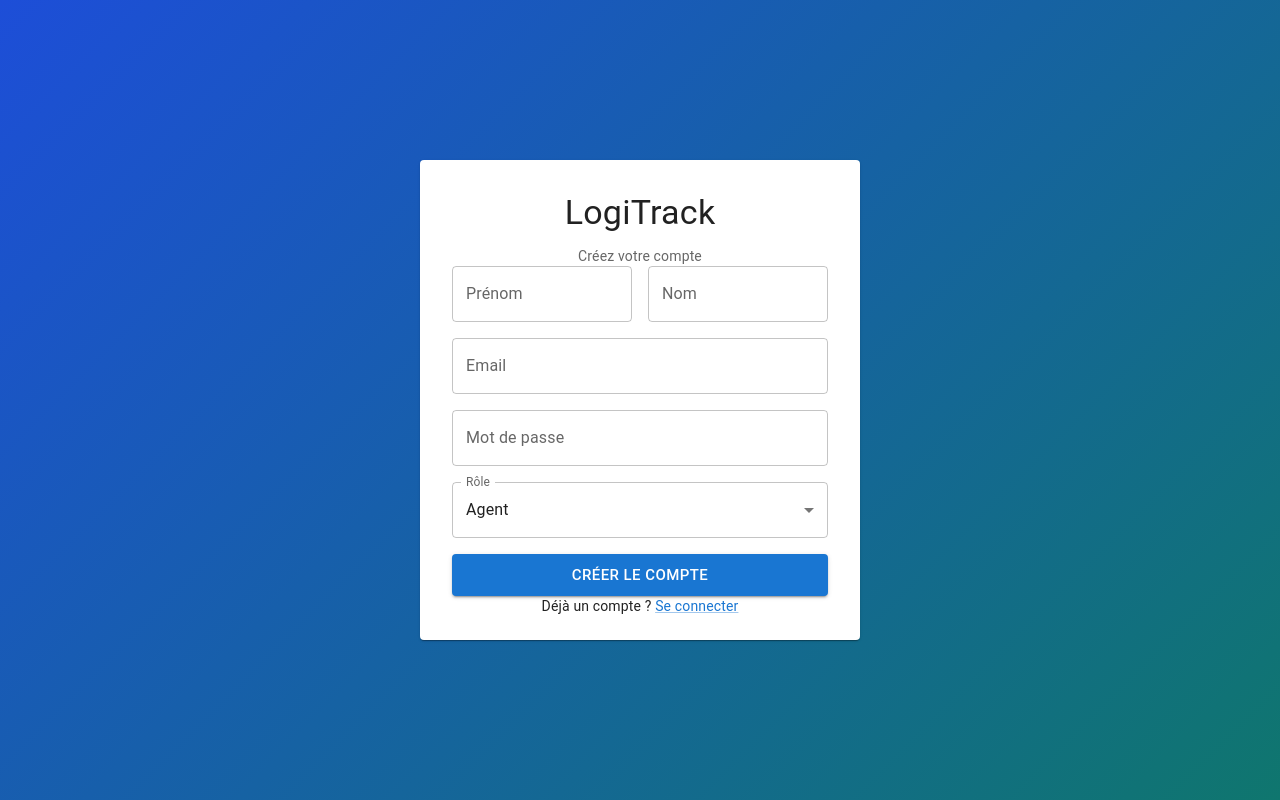
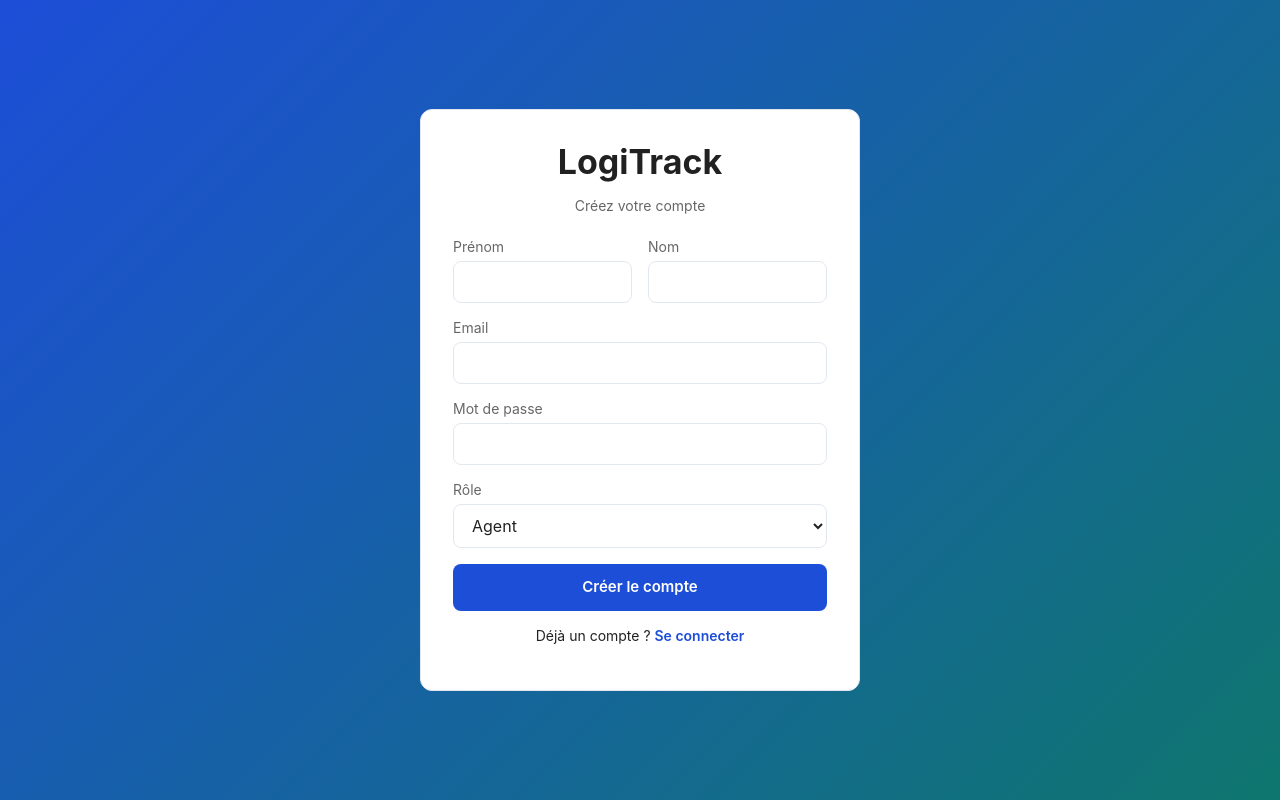
Before and after one commit to noha20009/projet-logitrack, a React (Vite) app in the folder frontend/: page /register in a window 1280 px wide. Built offline with nearby package versions, Linux system fonts and the light colour scheme.

Commit message:
ajoute style des pages de connexion et inscription

```diff
--- a/frontend/src/index.css
+++ b/frontend/src/index.css
@@ -45,6 +45,15 @@ body {
 a {
   text-decoration: none;
   color: inherit;
+}
+
+.auth-link {
+  color: var(--primary);
+  font-weight: 600;
+}
+
+.auth-link:hover {
+  text-decoration: underline;
 }
 
 h1,
--- a/frontend/src/pages/auth/Login.css
+++ b/frontend/src/pages/auth/Login.css
@@ -12,12 +12,16 @@
   max-width: 440px;
 }
 
-.login-card-content.MuiCardContent-root {
+.login-card-content {
   padding: 32px;
 }
 
+.login-title {
+  text-align: center;
+  margin-bottom: 4px;
+}
+
 .login-subtitle {
-  color: rgba(0, 0, 0, 0.6);
   text-align: center;
   margin-bottom: 24px;
 }
--- a/frontend/src/pages/auth/Login.jsx
+++ b/frontend/src/pages/auth/Login.jsx
@@ -1,6 +1,5 @@
 import { useState } from 'react'
-import { Alert, Box, Button, Card, CardContent, Link, TextField, Typography } from '@mui/material'
-import { Link as RouterLink, useLocation, useNavigate } from 'react-router-dom'
+import { Link, useLocation, useNavigate } from 'react-router-dom'
 import { useAuth } from '../../context/AuthContext'
 import './Login.css'
 
@@ -49,56 +48,52 @@ export default function Login() {
   }
 
   return (
-    <Box className="login-bg">
-      <Card className="login-card">
-        <CardContent className="login-card-content">
-          <Typography variant="h4" align="center" gutterBottom>
-            LogiTrack
-          </Typography>
-          <Typography variant="body2" className="login-subtitle">
-            Connectez-vous à votre espace
-          </Typography>
+    <div className="login-bg">
+      <div className="ui-card login-card">
+        <div className="login-card-content">
+          <h1 className="page-title login-title">LogiTrack</h1>
+          <p className="subtitle login-subtitle">Connectez-vous à votre espace</p>
 
-          {error && (
-            <Alert severity="error" className="login-error">
-              {error}
-            </Alert>
-          )}
+          {error && <div className="alert alert--error login-error">{error}</div>}
 
           <form onSubmit={onSubmit} noValidate>
             <div className="login-fields">
-              <TextField
-                label="Email"
+              <div className={`field${errors.email ? ' field--error' : ''}`}>
+                <label htmlFor="login-email">Email</label>
+                <input
+                  id="login-email"
                   type="email"
                   name="email"
                   value={form.email}
                   onChange={handleChange}
-                error={Boolean(errors.email)}
-                helperText={errors.email}
                 />
-              <TextField
-                label="Mot de passe"
+                {errors.email && <span className="field-helper field-helper--error">{errors.email}</span>}
+              </div>
+              <div className={`field${errors.password ? ' field--error' : ''}`}>
+                <label htmlFor="login-password">Mot de passe</label>
+                <input
+                  id="login-password"
                   type="password"
                   name="password"
                   value={form.password}
                   onChange={handleChange}
-                error={Boolean(errors.password)}
-                helperText={errors.password}
                 />
-              <Button type="submit" variant="contained" size="large" disabled={submitting}>
+                {errors.password && <span className="field-helper field-helper--error">{errors.password}</span>}
+              </div>
+              <button type="submit" className="btn btn--primary btn--lg" disabled={submitting}>
                 {submitting ? 'Connexion...' : 'Se connecter'}
-              </Button>
+              </button>
             </div>
           </form>
 
-          <Typography variant="body2" className="login-links">
+          <p className="login-links">
             Pas encore de compte ?{' '}
-            <Link component={RouterLink} to="/register">
+            <Link to="/register" className="auth-link">
               S'inscrire
             </Link>
-          </Typography>
-        </CardContent>
-      </Card>
-    </Box>
+          </p>
+        </div>
+      </div>
+    </div>
   )
 }
--- a/frontend/src/pages/auth/Register.css
+++ b/frontend/src/pages/auth/Register.css
@@ -12,12 +12,16 @@
   max-width: 440px;
 }
 
-.register-card-content.MuiCardContent-root {
+.register-card-content {
   padding: 32px;
 }
 
+.register-title {
+  text-align: center;
+  margin-bottom: 4px;
+}
+
 .register-subtitle {
-  color: rgba(0, 0, 0, 0.6);
   text-align: center;
   margin-bottom: 24px;
 }
--- a/frontend/src/pages/auth/Register.jsx
+++ b/frontend/src/pages/auth/Register.jsx
@@ -1,6 +1,5 @@
 import { useState } from 'react'
-import { Alert, Box, Button, Card, CardContent, Link, MenuItem, TextField, Typography } from '@mui/material'
-import { Link as RouterLink, useNavigate } from 'react-router-dom'
+import { Link, useNavigate } from 'react-router-dom'
 import { useAuth } from '../../context/AuthContext'
 import { ROLE_LABELS, ROLES } from '../../utils/constants'
 import './Register.css'
@@ -58,90 +57,66 @@ export default function Register() {
     }
   }
 
+  const fieldClass = (name) => `field${errors[name] ? ' field--error' : ''}`
+
   return (
-    <Box className="register-bg">
-      <Card className="register-card">
-        <CardContent className="register-card-content">
-          <Typography variant="h4" align="center" gutterBottom>
-            LogiTrack
-          </Typography>
-          <Typography variant="body2" className="register-subtitle">
-            Créez votre compte
-          </Typography>
+    <div className="register-bg">
+      <div className="ui-card register-card">
+        <div className="register-card-content">
+          <h1 className="page-title register-title">LogiTrack</h1>
+          <p className="subtitle register-subtitle">Créez votre compte</p>
 
-          {error && (
-            <Alert severity="error" className="register-error">
-              {error}
-            </Alert>
-          )}
+          {error && <div className="alert alert--error register-error">{error}</div>}
 
           <form onSubmit={onSubmit} noValidate>
             <div className="register-fields">
               <div className="register-name-row">
-                <TextField
-                  label="Prénom"
-                  name="prenom"
-                  value={form.prenom}
-                  onChange={handleChange}
-                  error={Boolean(errors.prenom)}
-                  helperText={errors.prenom}
-                />
-                <TextField
-                  label="Nom"
-                  name="nom"
-                  value={form.nom}
-                  onChange={handleChange}
-                  error={Boolean(errors.nom)}
-                  helperText={errors.nom}
-                />
+                <div className={fieldClass('prenom')}>
+                  <label htmlFor="register-prenom">Prénom</label>
+                  <input id="register-prenom" name="prenom" value={form.prenom} onChange={handleChange} />
+                  {errors.prenom && <span className="field-helper field-helper--error">{errors.prenom}</span>}
+                </div>
+                <div className={fieldClass('nom')}>
+                  <label htmlFor="register-nom">Nom</label>
+                  <input id="register-nom" name="nom" value={form.nom} onChange={handleChange} />
+                  {errors.nom && <span className="field-helper field-helper--error">{errors.nom}</span>}
+                </div>
               </div>
-              <TextField
-                label="Email"
-                type="email"
-                name="email"
-                value={form.email}
-                onChange={handleChange}
-                error={Boolean(errors.email)}
-                helperText={errors.email}
-              />
-              <TextField
-                label="Mot de passe"
-                type="password"
-                name="password"
-                value={form.password}
-                onChange={handleChange}
-                error={Boolean(errors.password)}
-                helperText={errors.password}
-              />
-              <TextField
-                select
-                label="Rôle"
-                name="role"
-                value={form.role}
-                onChange={handleChange}
-                error={Boolean(errors.role)}
-                helperText={errors.role}
-              >
-                {Object.keys(ROLES).map((role) => (
-                  <MenuItem key={role} value={role}>
-                    {ROLE_LABELS[role]}
-                  </MenuItem>
-                ))}
-              </TextField>
-              <Button type="submit" variant="contained" size="large" disabled={submitting}>
+              <div className={fieldClass('email')}>
+                <label htmlFor="register-email">Email</label>
+                <input id="register-email" type="email" name="email" value={form.email} onChange={handleChange} />
+                {errors.email && <span className="field-helper field-helper--error">{errors.email}</span>}
+              </div>
+              <div className={fieldClass('password')}>
+                <label htmlFor="register-password">Mot de passe</label>
+                <input id="register-password" type="password" name="password" value={form.password} onChange={handleChange} />
+                {errors.password && <span className="field-helper field-helper--error">{errors.password}</span>}
+              </div>
+              <div className={fieldClass('role')}>
+                <label htmlFor="register-role">Rôle</label>
+                <select id="register-role" name="role" value={form.role} onChange={handleChange}>
+                  {Object.keys(ROLES).map((role) => (
+                    <option key={role} value={role}>
+                      {ROLE_LABELS[role]}
+                    </option>
+                  ))}
+                </select>
+                {errors.role && <span className="field-helper field-helper--error">{errors.role}</span>}
+              </div>
+              <button type="submit" className="btn btn--primary btn--lg" disabled={submitting}>
                 {submitting ? 'Création...' : 'Créer le compte'}
-              </Button>
+              </button>
             </div>
           </form>
 
-          <Typography variant="body2" className="register-links">
+          <p className="register-links">
             Déjà un compte ?{' '}
-            <Link component={RouterLink} to="/login">
+            <Link to="/login" className="auth-link">
               Se connecter
             </Link>
-          </Typography>
-        </CardContent>
-      </Card>
-    </Box>
+          </p>
+        </div>
+      </div>
+    </div>
   )
 }
```
Lines whose indentation alone changed are shown as unchanged.
